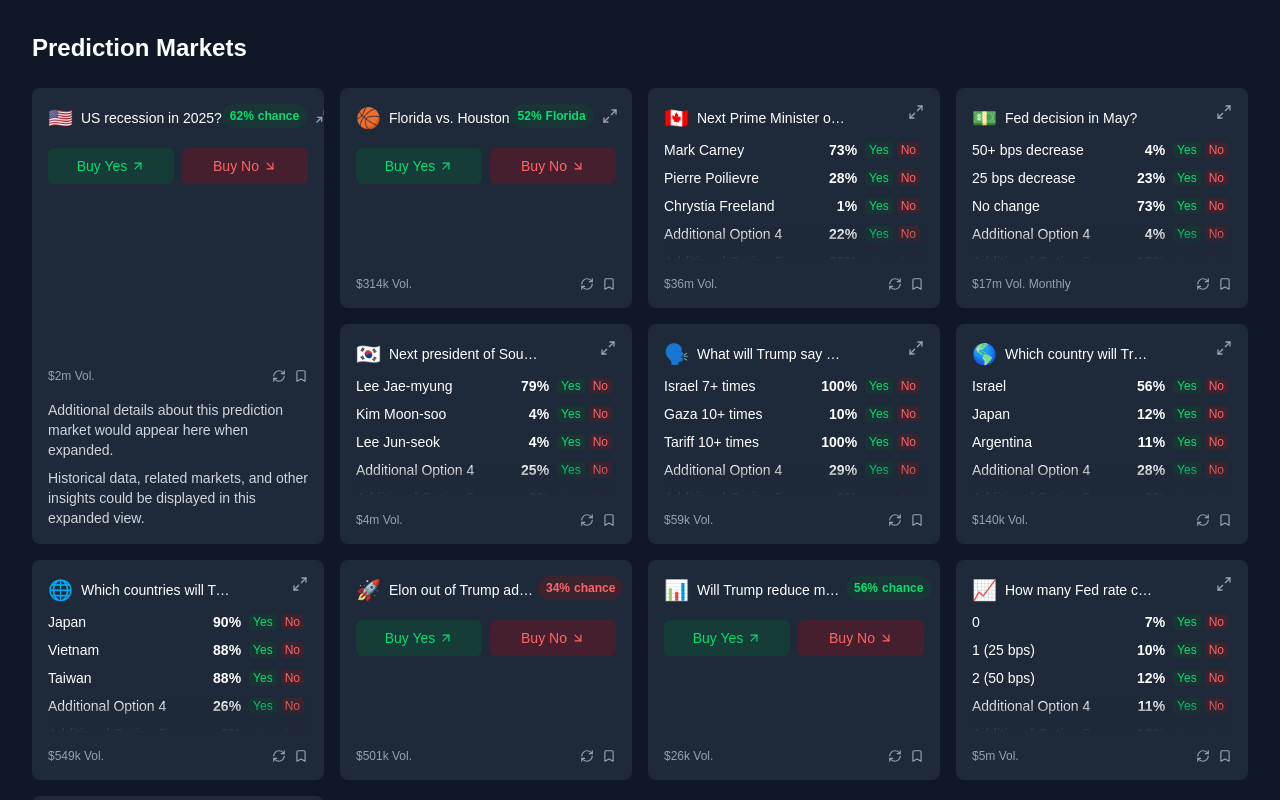
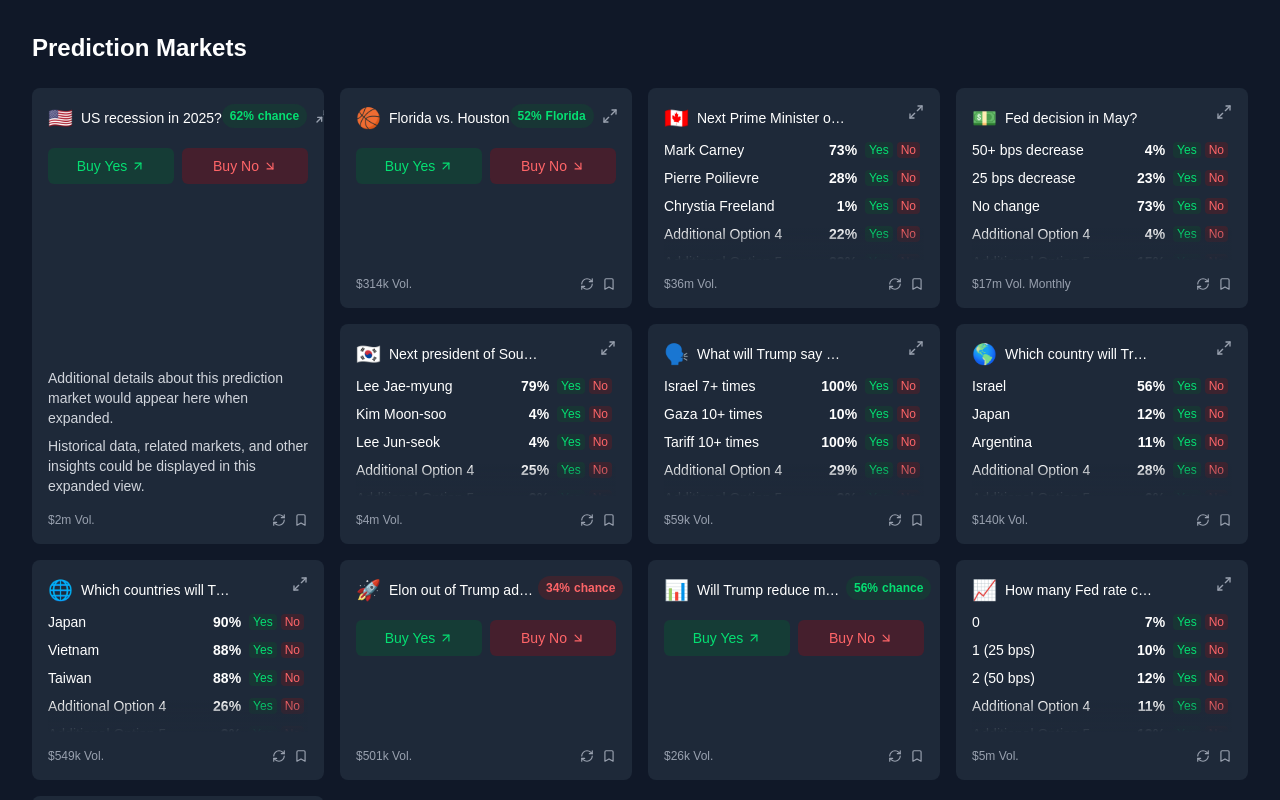
Before and after one commit to ewang0/card-grid-expandable, a Next.js app: page / in a window 1280 px wide. Both pictures are taken after a click on the button 323 px from the left and 116 px from the top of the page. Shown: the top 800 px of the page. Built offline with nearby package versions, Linux system fonts and the light colour scheme.

Commit message:
wait until card is fully expanded before showing card content on butotn card

```diff
--- a/app/components/expanding-card-grid.tsx
+++ b/app/components/expanding-card-grid.tsx
@@ -284,26 +284,18 @@
                 )}
               </motion.div>
 
-              {/* Footer */}
-              <motion.div layout="position" className="flex justify-between items-center mt-4 text-gray-400 text-xs">
-                <span>
-                  {card.volume} {card.monthly && "Monthly"}
-                </span>
-                <div className="flex gap-2">
-                  <RefreshCw size={14} />
-                  <Bookmark size={14} />
-                </div>
-              </motion.div>
-
-              {/* Expanded content */}
+              {/* Expanded content - moved before footer */}
               <AnimatePresence mode="wait">
                 {isExpanded && !hasOptions && (
                   <motion.div
                     key="expanded-content"
-                    initial={{ opacity: 0, height: 0 }}
-                    animate={{ opacity: 1, height: "auto" }}
-                    exit={{ opacity: 0, height: 0 }}
-                    transition={{ duration: 0.2 }}
+                    initial={{ opacity: 0 }}
+                    animate={{ opacity: 1 }}
+                    exit={{ opacity: 0 }}
+                    transition={{
+                      duration: 0.2,
+                      delay: 0.3, // Delay to match the card expansion duration (300ms)
+                    }}
                     className="mt-4"
                   >
                     <div className="text-sm text-gray-300">
@@ -315,6 +307,17 @@
                   </motion.div>
                 )}
               </AnimatePresence>
+
+              {/* Footer - now after expanded content */}
+              <motion.div layout="position" className="flex justify-between items-center mt-4 text-gray-400 text-xs">
+                <span>
+                  {card.volume} {card.monthly && "Monthly"}
+                </span>
+                <div className="flex gap-2">
+                  <RefreshCw size={14} />
+                  <Bookmark size={14} />
+                </div>
+              </motion.div>
             </motion.div>
           </motion.div>
         )
```
